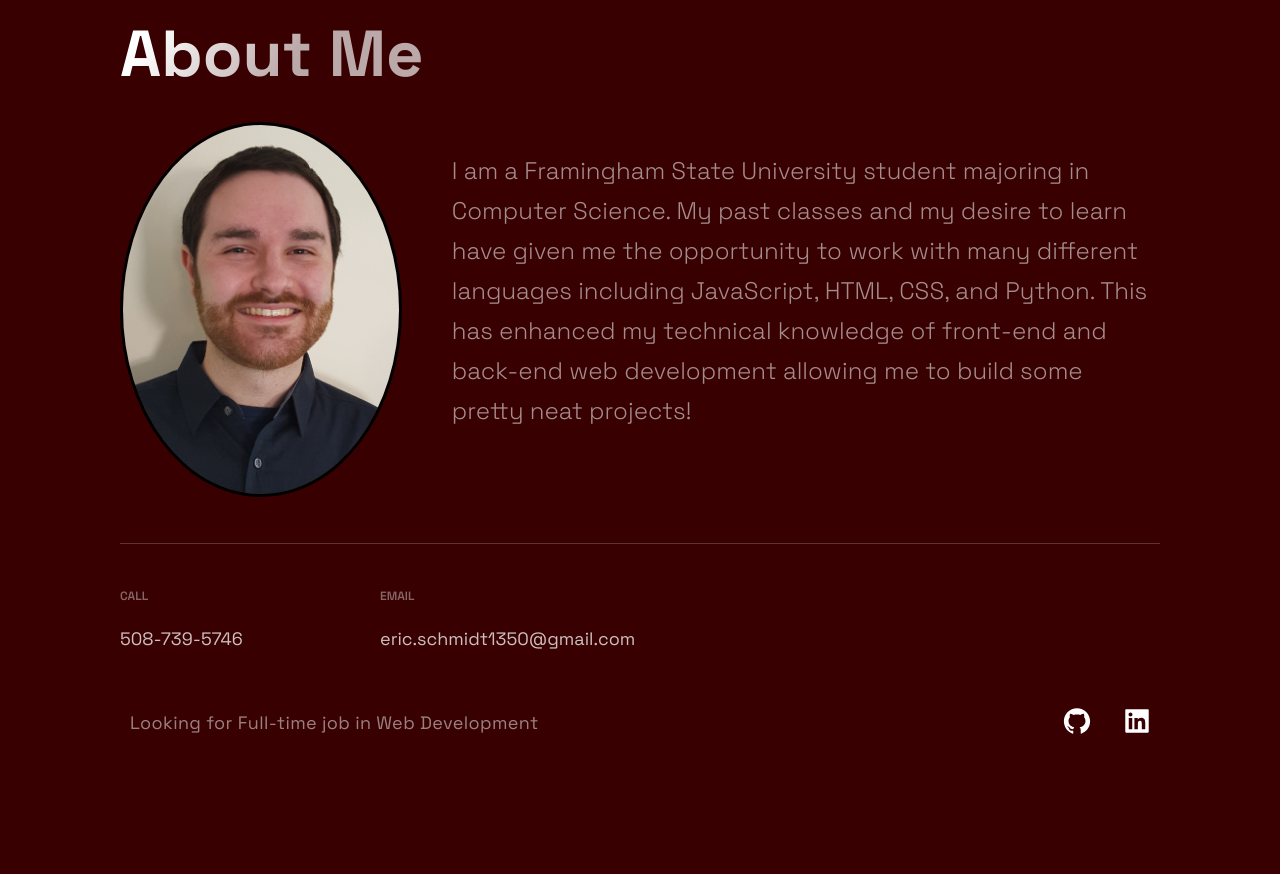
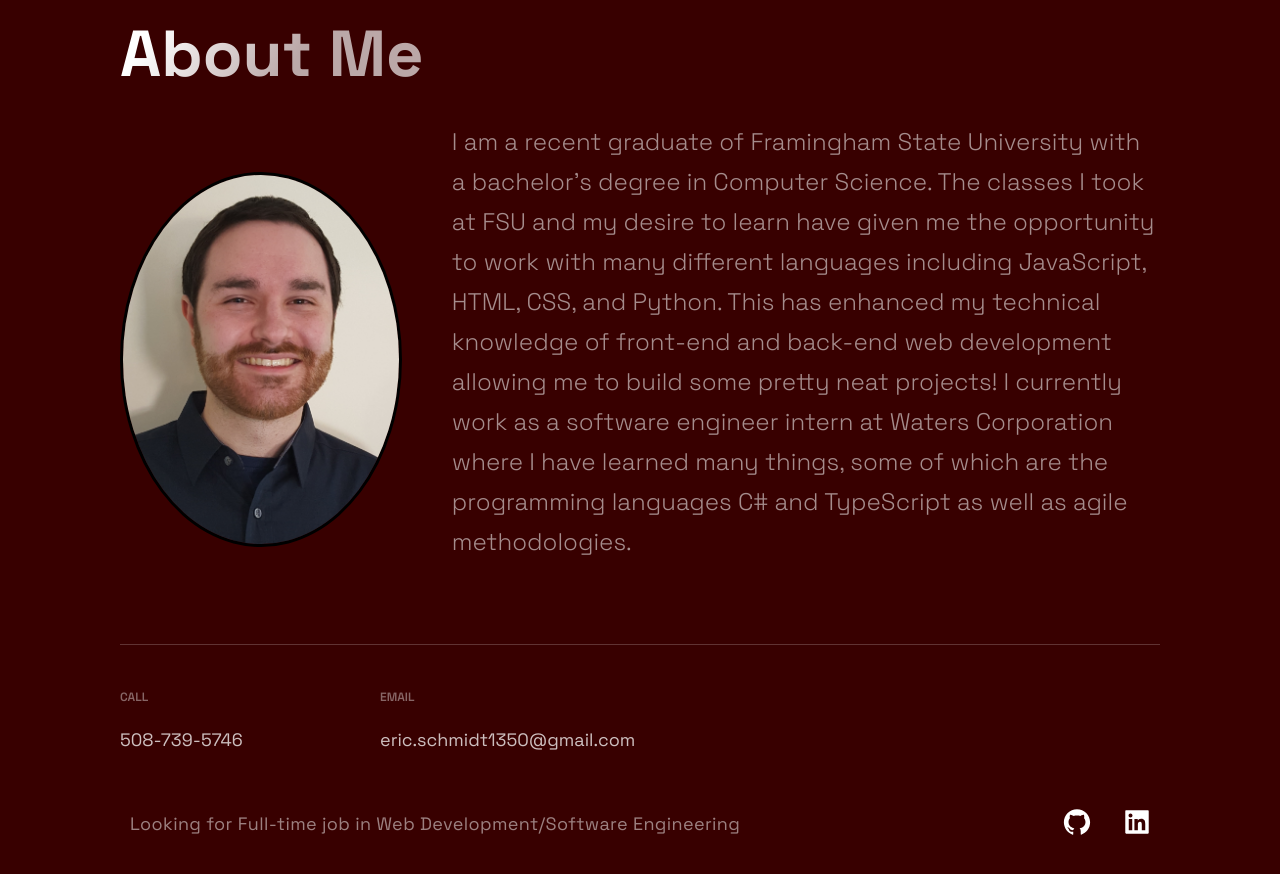
Before and after one commit to Eric01752/Portfolio, a Next.js app: page / in a window 1280 px wide. Shown: the part 2640-3514 px from the top of the page. Before the commit the page ends 3438 px from the top, so only its background shows below. Built offline with nearby package versions, Linux system fonts and the light colour scheme.

Commit message:
Update about me and footer

```diff
--- a/src/components/About/About.js
+++ b/src/components/About/About.js
@@ -15,11 +15,14 @@ const About = () => (
     <AboutContainer>
       <SelfImage src='/images/EricSchmidtPicture.jpg' />
       <SectionText>
-        I am a Framingham State University student majoring in Computer Science.
-        My past classes and my desire to learn have given me the opportunity to
-        work with many different languages including JavaScript, HTML, CSS, and
-        Python. This has enhanced my technical knowledge of front-end and
-        back-end web development allowing me to build some pretty neat projects!
+        I am a recent graduate of Framingham State University with a bachelor's
+        degree in Computer Science. The classes I took at FSU and my desire to
+        learn have given me the opportunity to work with many different languages
+        including JavaScript, HTML, CSS, and Python. This has enhanced my technical
+        knowledge of front-end and back-end web development allowing me to build
+        some pretty neat projects! I currently work as a software engineer intern
+        at Waters Corporation where I have learned many things, some of which are
+        the programming languages C# and TypeScript as well as agile methodologies.
       </SectionText>
     </AboutContainer>
   </Section>
--- a/src/components/Footer/Footer.js
+++ b/src/components/Footer/Footer.js
@@ -32,7 +32,7 @@ const Footer = () => {
       <SocialIconsContainer>
         <CompanyContainer>
           <Slogan>
-            Looking for Full-time job in Web Development
+            Looking for Full-time job in Web Development/Software Engineering
           </Slogan>
         </CompanyContainer>
         <SocialContainer>
```
